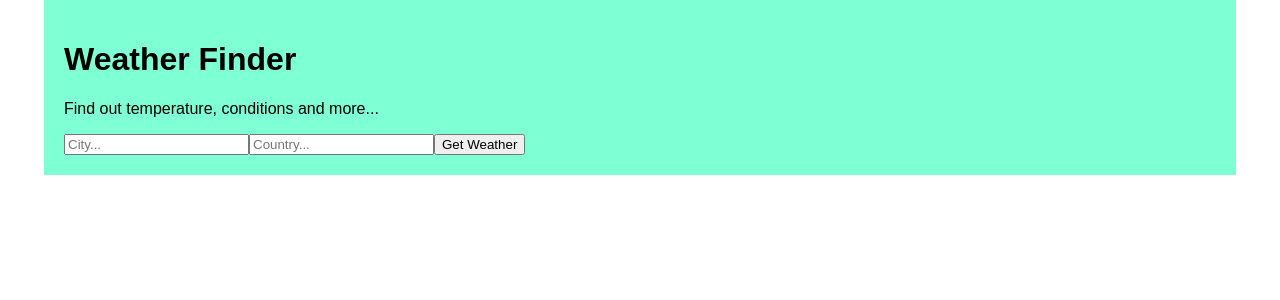
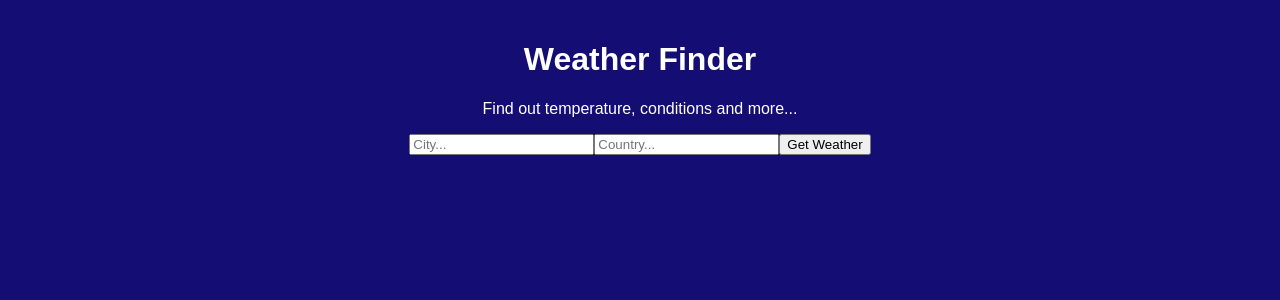
Before and after one commit to piotryfon/weather-app, a React (Create React App) app: page / in a window 1280 px wide. Shown: the top 300 px of the page. Built offline with nearby package versions, Linux system fonts and the light colour scheme; the HTML template or start-up script is replaced by a standard one.

Commit message:
changed style

```diff
--- a/src/App.js
+++ b/src/App.js
@@ -17,7 +17,7 @@ class App extends React.Component {
 
     }
 
-    getWeather = async (e) => {
+    getWeather = async(e) => {
         e.preventDefault();
         const city = e.target.elements.city.value;
         const country = e.target.elements.country.value;
@@ -75,9 +75,12 @@ class App extends React.Component {
                 wind2: undefined,
 
                 error: "Please enter the value.",
+
             });
+
         }
     }
+
     render() {
         return(
             <div id="mainDiv">
--- a/src/index.css
+++ b/src/index.css
@@ -2,10 +2,12 @@ body {
     margin: 0;
     padding: 0;
     font-family: sans-serif;
+    color: #ffffff;
+    background-color: rgb(20, 13, 116);
   }
   #mainDiv {
     width: 90%;
     margin: auto;
-    background-color: aquamarine;
     padding: 20px;
+    text-align: center;
   }
```
